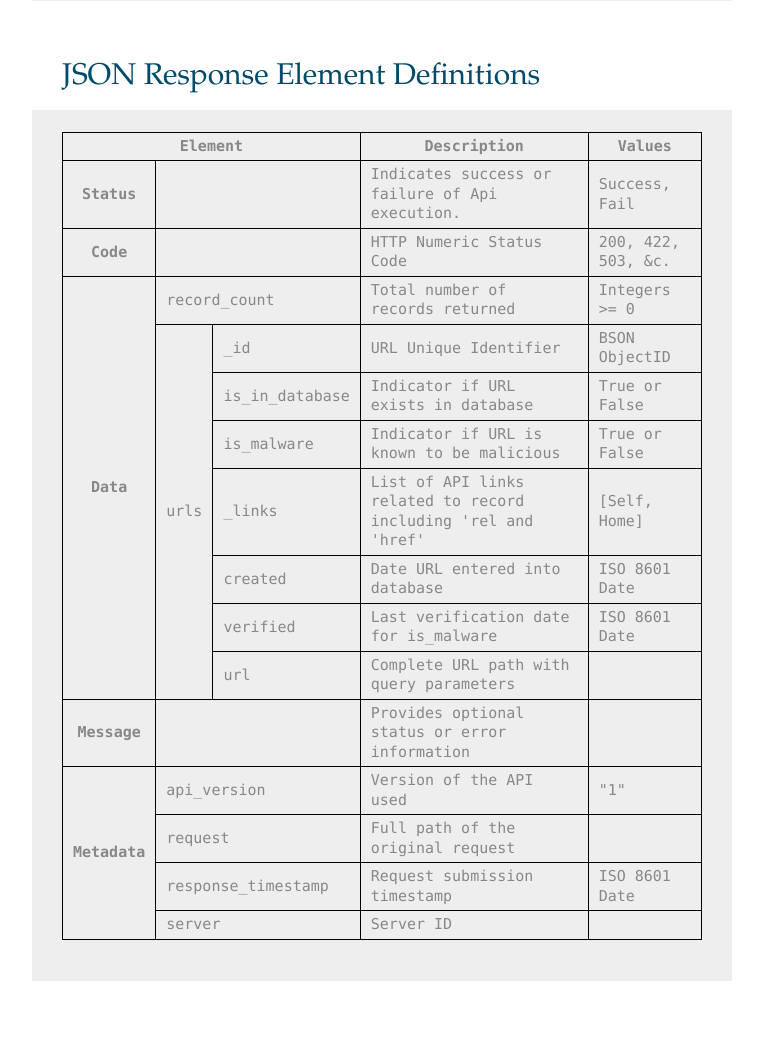
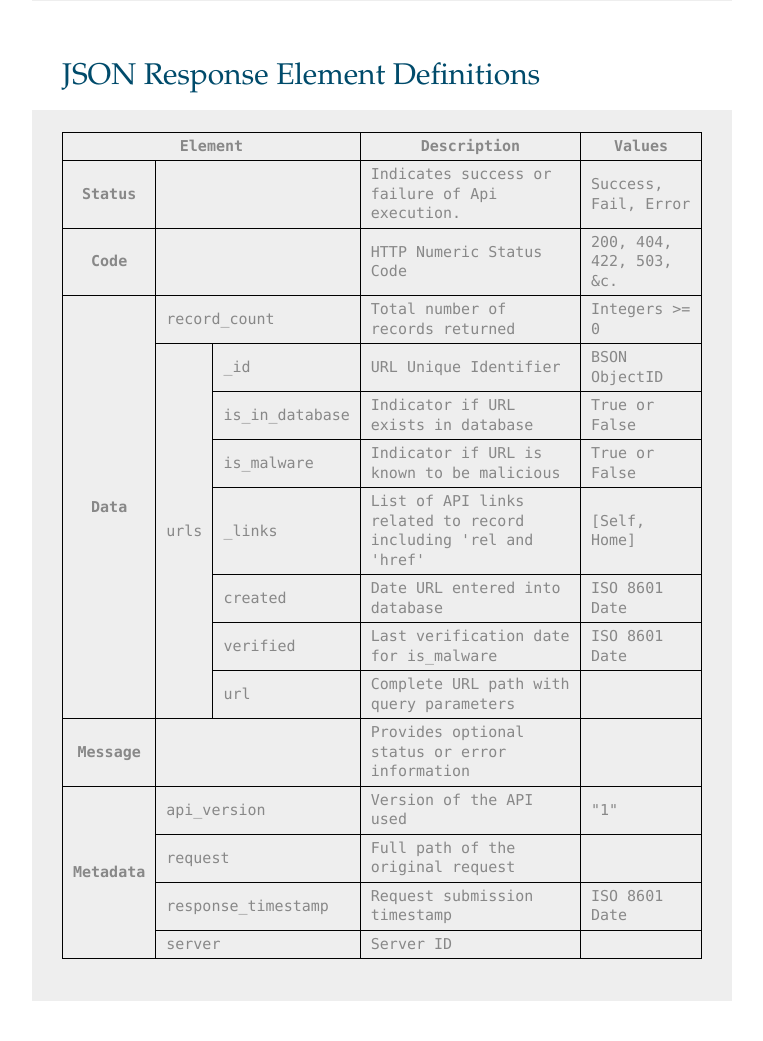
Before and after one commit to markTward/ishmael, a Flask app: page / in a window 1280 px wide. Shown: the part 1805-2846 px from the top of the page, without its empty margins (258-1021 px from the left). Run offline with Flask 2, Linux system fonts and the light colour scheme; parts of the project's set-up code (start-up, migrations or seed data) failed here and were passed over; some libraries are stand-ins or nearby versions.

Commit message:
minor tweak to json response defs text

```diff
--- a/ishmael/templates/index.html
+++ b/ishmael/templates/index.html
@@ -83,8 +83,8 @@ Access a malware data record by an Id provided in a previous request.  Id is ava
 	<h2><a name='JSON_DEFINE'>JSON Response Element Definitions</a></h2>
 	<pre><span class=ig><table>
 <strong><th colspan=3>Element</th><th>Description</th><th>Values</th></strong>
-<tr><th>Status<td colspan=2></td><td>Indicates success or failure of Api execution.<td>Success, Fail</td>
-<tr><th>Code<td colspan=2></td><td>HTTP Numeric Status Code</td><td>200, 422, 503, &c.</td></tr>
+<tr><th>Status<td colspan=2></td><td>Indicates success or failure of Api execution.<td>Success, Fail, Error</td>
+<tr><th>Code<td colspan=2></td><td>HTTP Numeric Status Code</td><td>200, 404, 422, 503, &c.</td></tr>
 <tr><th rowspan=8>Data<td colspan=2>record_count</td><td>Total number of records returned</td><td>Integers >= 0</td>
 <tr><td rowspan=7>urls</td><td>_id</td><td>URL Unique Identifier</td><td>BSON ObjectID</td>
 <tr><td>is_in_database</td><td>Indicator if URL exists in database</td><td>True or False</td>
```
